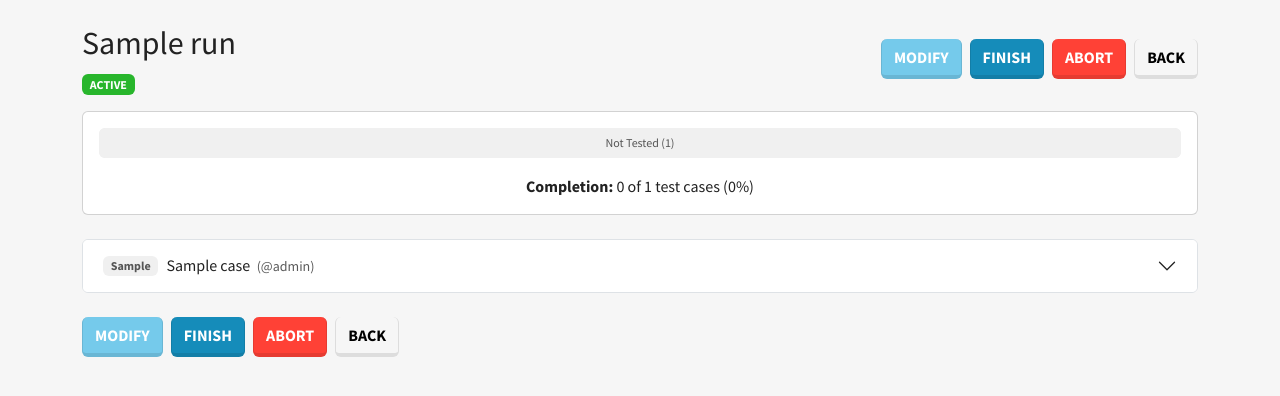
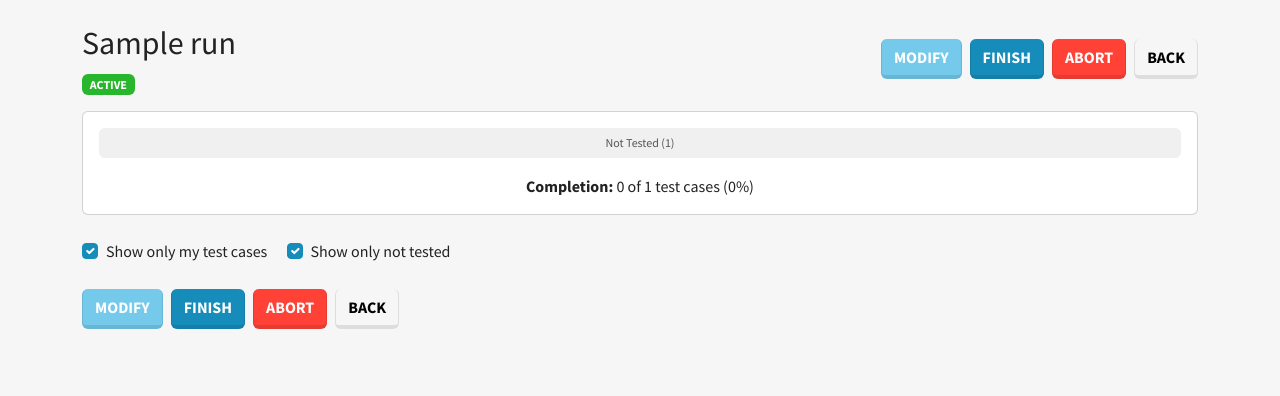
Before and after one commit to winklermw-mz/BugBlitz, a Flask app: page /run/1/execute in a window 1280 px wide. Shown: the part 60-456 px from the top of the page. Run offline with Flask 3, Linux system fonts and the light colour scheme; a user stored in the database is signed in; tables that the repository leaves empty hold one stand-in row (values such as "Sample post"); some libraries are stand-ins or nearby versions.

Commit message:
feature: added checkboxes to restrict list of test cases to own and/or not tested ones

```diff
--- a/templates/execute.html
+++ b/templates/execute.html
@@ -69,10 +69,21 @@
     </div>
 </div>
 
+<div class="mb-3">
+    <div class="form-check form-check-inline">
+        <input class="form-check-input" type="checkbox" id="filterMine" {{ "checked" if run.status == state_active else "" }}>
+        <label class="form-check-label" for="filterMine">Show only my test cases</label>
+    </div>
+
+    <div class="form-check form-check-inline">
+        <input class="form-check-input" type="checkbox" id="filterNotTested" {{ "checked" if run.status == state_active else "" }}>
+        <label class="form-check-label" for="filterNotTested">Show only not tested</label>
+    </div>
+</div>
 
 <div class="accordion" id="accordionCases">
     {% for assign in assignments %}
-    <div class="accordion-item">
+    <div class="accordion-item" data-tester="{{ assign.tester_id }}" data-result="{{ assign.result }}">
         <h2 class="accordion-header">
             <button class="accordion-button collapsed" type="button" data-bs-toggle="collapse" data-bs-target="#c{{ assign.id }}">
                 <span class="badge me-2
@@ -221,6 +232,41 @@
 {% endif %}
 </div>
 
+<script>
+document.addEventListener("DOMContentLoaded", function () {
+    const mine = document.getElementById("filterMine");
+    const notTested = document.getElementById("filterNotTested");
+
+    function applyFilters() {
+        const userId = {{ current_user.id }};
+        document.querySelectorAll(".accordion-item").forEach(item => {
+
+            const assignUser = parseInt(item.dataset.tester);
+            const result = item.dataset.result;
+
+            let show = true;
+
+            // Filter: nur eigene
+            if (mine.checked && assignUser !== userId) {
+                show = false;
+            }
+
+            // Filter: nur nicht getestete
+            if (notTested.checked && result !== "{{ not_tested }}") {
+                show = false;
+            }
+
+            item.style.display = show ? "" : "none";
+        });
+    }
+
+    mine.addEventListener("change", applyFilters);
+    notTested.addEventListener("change", applyFilters);
+
+    applyFilters();
+});
+</script>
+
 <style>
 .table.table-teststeps {
     background-color: white;
```
